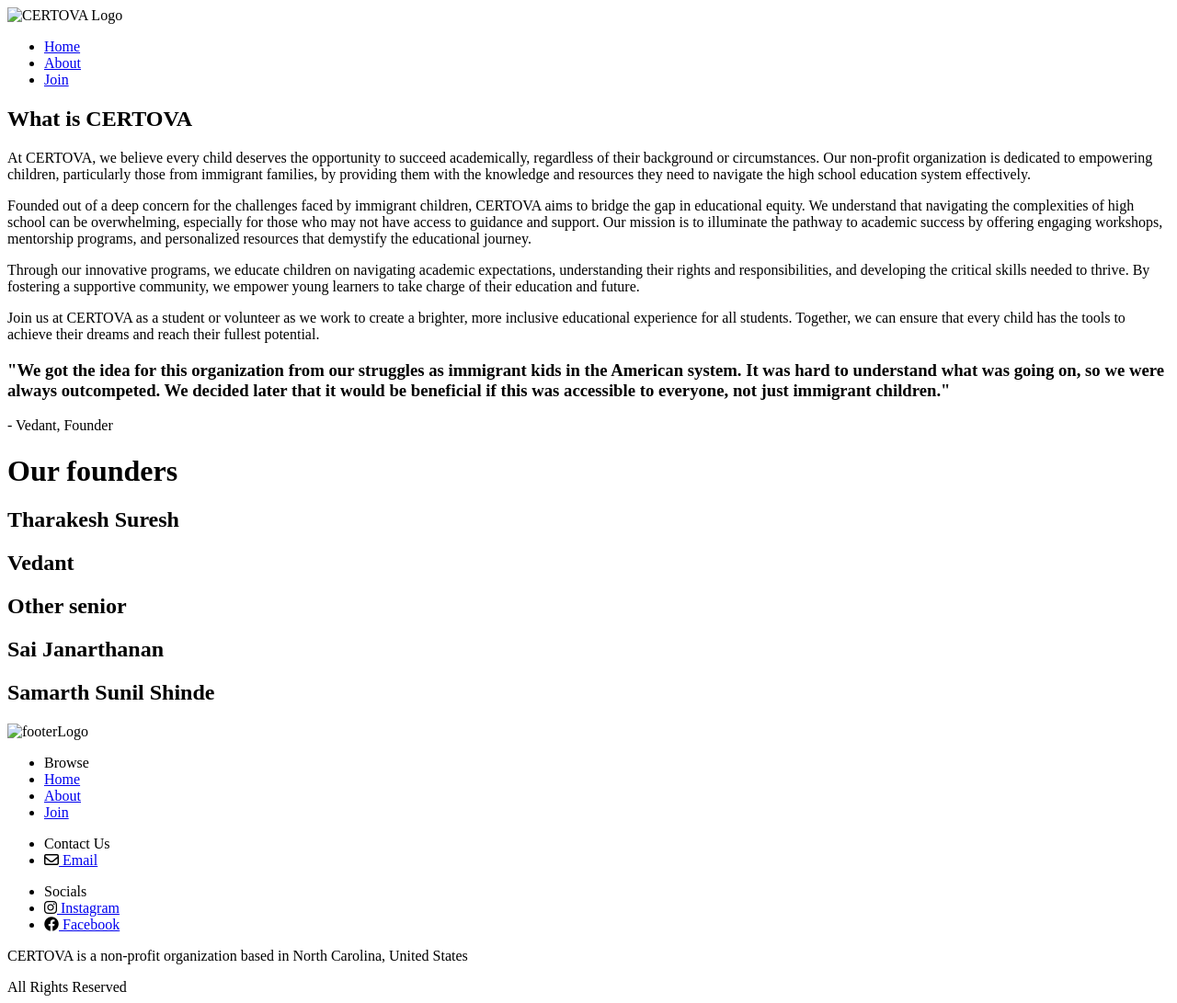
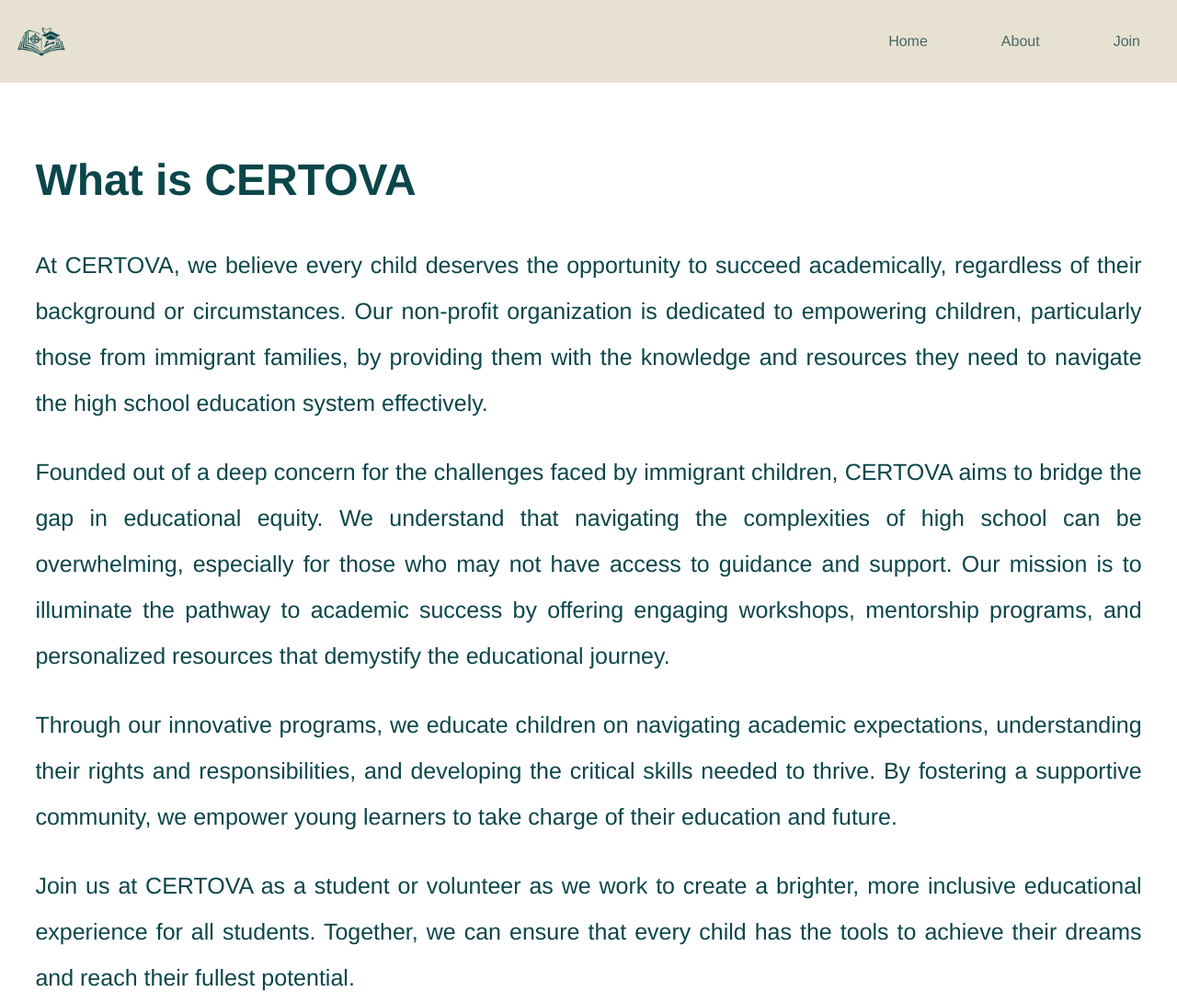
Before and after one commit to skjf-5188/Certova_old, a plain HTML site: page about.html in a window 1280 px wide. Shown: the top 1091 px of the page at 92% size. Drawn offline with Linux system fonts and the light colour scheme; the site is published under a folder, as on GitHub Pages, so addresses that start at the root find nothing; a web font is replaced by a local one.

Commit message:
Update about.html

```diff
--- a/about.html
+++ b/about.html
@@ -4,23 +4,23 @@
         <meta charset="UTF-8">
         <meta name="viewport" content="width=device-width, initial-scale=1.0">
         <title>Certova</title>
-        <link rel="stylesheet" href="/styles.css">
+        <link rel="stylesheet" href="styles.css">
         <link rel="stylesheet" href="https://cdnjs.cloudflare.com/ajax/libs/font-awesome/6.0.0-beta3/css/all.min.css">
         <link rel="preconnect" href="https://fonts.googleapis.com">
         <link rel="preconnect" href="https://fonts.gstatic.com" crossorigin>
         <link href="https://fonts.googleapis.com/css2?family=Edu+AU+VIC+WA+NT+Pre:wght@400..700&display=swap" rel="stylesheet">
-        <script type="text/javascript" src="/script.js"></script>
-        <link rel="icon" href="/Images/Logo.jpeg">
+        <script type="text/javascript" src="script.js"></script>
+        <link rel="icon" href="Images/Logo.jpeg">
         <!--Sai-Janarthanan-->
     </head>
 <main>
     <header>
-        <img src="/Images/Logo.jpeg" alt="CERTOVA Logo">
+        <img src="Images/Logo.jpeg" alt="CERTOVA Logo">
         <nav>
             <ul>
-                <li><a href="/index.html">Home</a></li>
-                <li><a href="/about.html">About</a></li>
-                <li><a href="/join.html">Join</a></li>
+                <li><a href="index.html">Home</a></li>
+                <li><a href="about.html">About</a></li>
+                <li><a href="join.html">Join</a></li>
             </ul>
         </nav>
     </header>
@@ -56,13 +56,13 @@
          </div>
     </main>
     <footer>
-        <img src="/Images/Logo with slogan.jpeg" alt="footerLogo">
+        <img src="Images/Logo with slogan.jpeg" alt="footerLogo">
             <nav>
                 <ul>
                     <li class="cat">Browse</li>
-                    <li><a href="/index.html">Home</a</li>
-                    <li><a href="/about.html">About</a></li>
-                    <li><a href="/join.html">Join</a></li>
+                    <li><a href="index.html">Home</a</li>
+                    <li><a href="about.html">About</a></li>
+                    <li><a href="join.html">Join</a></li>
                 </ul>
             </nav>
             <nav>
```
